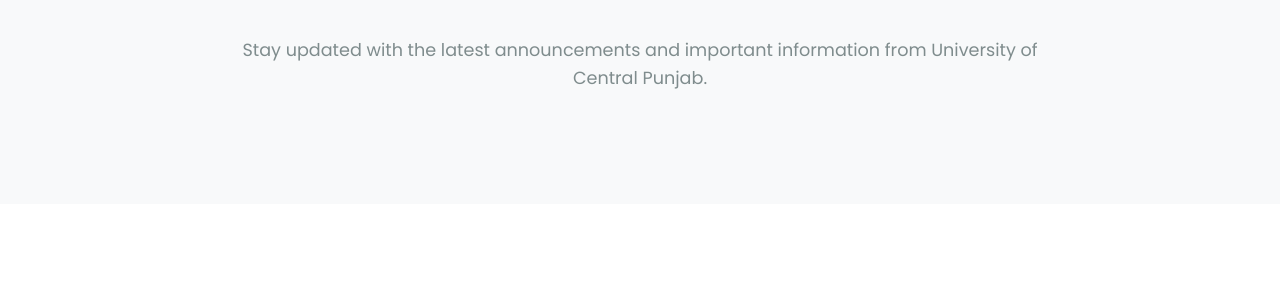
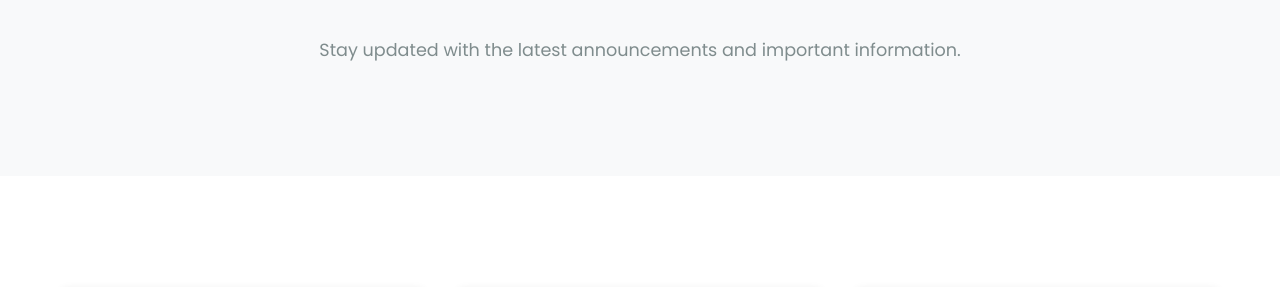
Before and after one commit to alizeeshan201201/University-Digital-Notice-Board, a website: page src/notices.html in a window 1280 px wide. Shown: the part 237-524 px from the top of the page. Drawn offline with Linux system fonts and the light colour scheme.

Commit message:
notices.html modified!

```diff
--- a/src/notices.html
+++ b/src/notices.html
@@ -36,7 +36,7 @@
         <div class="container">
             <div class="welcome-content">
                 <h1 class="section-title">Academic Notices</h1>
-                <p>Stay updated with the latest announcements and important information from University of Central Punjab.</p>
+                <p>Stay updated with the latest announcements and important information.</p>
             </div>
         </div>
     </section>
```
